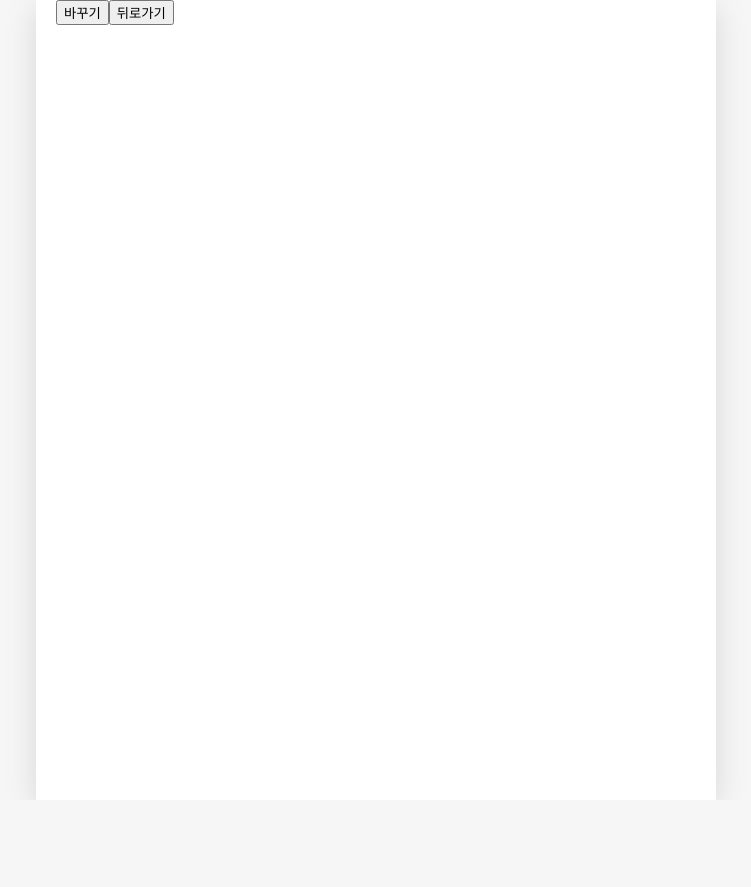
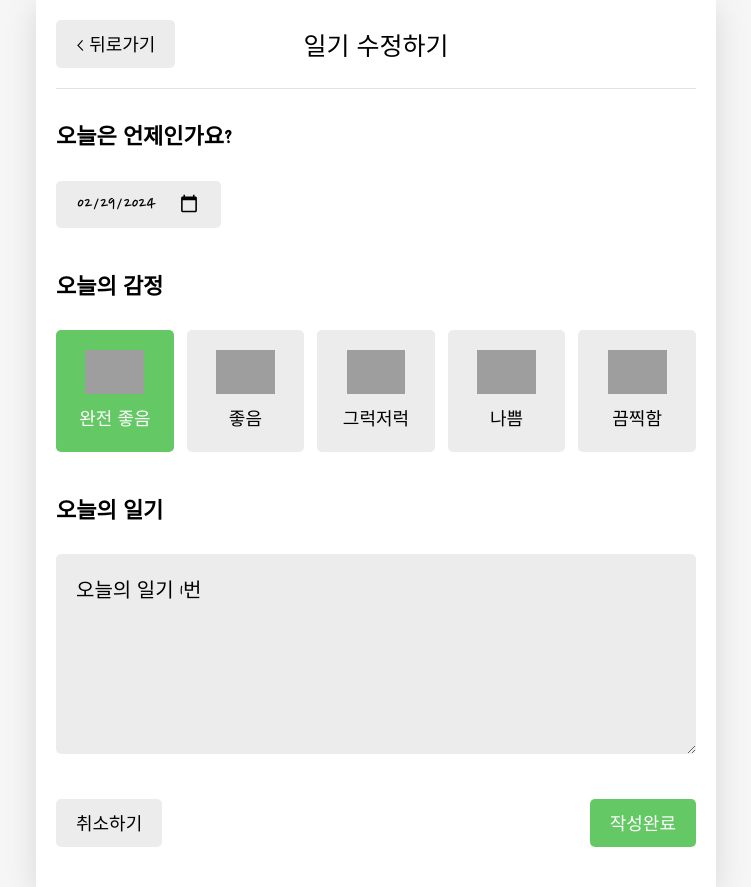
Before and after one commit to murramge/emotion_diary, a React (Create React App) app: page /edit/1 in a window 1280 px wide. Shown: the whole page, without its empty margins (264-1015 px from the left). Before the commit the page ends 800 px from the top, so only its background shows below. Built offline with nearby package versions, Linux system fonts and the light colour scheme; grey boxes are pictures that could not be loaded; the HTML template or start-up script is replaced by a standard one; a web font is replaced by a local one.

Commit message:
페이지 구현 /edit

```diff
--- a/src/App.js
+++ b/src/App.js
@@ -77,7 +77,7 @@
 function App() {
   const [data, dispatch] = useReducer(reducer, dummyData);
 
-  const dataId = useRef(0);
+  const dataId = useRef(1);
   //create
   const onCreate = (date, content, emotion) => {
     dispatch({
--- a/src/components/DiaryEditor.js
+++ b/src/components/DiaryEditor.js
@@ -1,5 +1,5 @@
 import { useNavigate } from "react-router-dom";
-import { useContext, useRef, useState } from "react";
+import { useContext, useEffect, useRef, useState } from "react";
 import MyHeader from "./MyHeader";
 import MyButton from "./MyButton";
 import EmotionItem from "./EmotionItem";
@@ -36,11 +36,11 @@
   return date.toISOString().slice(0, 10);
 };
 
-const DiaryEditor = () => {
+const DiaryEditor = ({ isEdit, originData }) => {
   const textref = useRef();
   const [content, setContent] = useState("");
   const [emotion, setEmotion] = useState(3);
-  const { onCreate } = useContext(DiaryDispatchContext);
+  const { onCreate, onEdit } = useContext(DiaryDispatchContext);
   const [date, setDate] = useState(getStringDate(new Date()));
   const navigate = useNavigate();
   const handleClickEmote = (emotion) => {
@@ -53,14 +53,32 @@
       return;
     }
 
-    onCreate(date, content, emotion);
+    if (
+      window.confirm(
+        isEdit ? "일기를 수정하시겠습니까?" : "새로운 일기를 작성하시겠습니까?"
+      )
+    ) {
+      if (!isEdit) {
+        onCreate(date, content, emotion);
+      } else {
+        onEdit(originData.id, date, content, emotion);
+      }
+    }
     navigate("/", { replace: true });
   };
+
+  useEffect(() => {
+    if (isEdit) {
+      setDate(getStringDate(new Date(parseInt(originData.date))));
+      setEmotion(originData.emotion);
+      setContent(originData.content);
+    }
+  }, [isEdit, originData]);
 
   return (
     <div className="DiaryEditor">
       <MyHeader
-        headText={"새 일기 쓰기"}
+        headText={isEdit ? "일기 수정하기" : "새 일기 쓰기"}
         leftChild={
           <MyButton text={"< 뒤로가기"} onClick={() => navigate(-1)}></MyButton>
         }
--- a/src/pages/Edit.js
+++ b/src/pages/Edit.js
@@ -1,15 +1,31 @@
-import { useNavigate, useSearchParams } from "react-router-dom";
+import { useContext, useEffect, useState } from "react";
+import { useNavigate, useParams, useSearchParams } from "react-router-dom";
+import { DiaryStateContext } from "../App";
+import DiaryEditor from "../components/DiaryEditor";
 
 const Edit = () => {
   const navigate = useNavigate();
-  const [searchParams, setSearchParams] = useSearchParams();
-  const id = searchParams.get("id");
-  const mode = searchParams.get("mode");
+  const { id } = useParams();
+  const diaryList = useContext(DiaryStateContext);
+  const [originData, setOriginData] = useState();
 
+  useEffect(() => {
+    if (diaryList.length >= 1) {
+      console.log(diaryList);
+      const targetDiary = diaryList.find(
+        (it) => parseInt(it.id) == parseInt(id)
+      );
+      console.log(targetDiary);
+      if (targetDiary) {
+        setOriginData(targetDiary);
+      } else {
+        navigate("/", { replace: true });
+      }
+    }
+  }, [id, diaryList]);
   return (
     <div>
-      <button onClick={() => setSearchParams({ who: "12222" })}>바꾸기</button>
-      <button onClick={() => navigate(-1)}>뒤로가기</button>
+      {originData && <DiaryEditor isEdit={true} originData={originData} />}
     </div>
   );
 };
```
